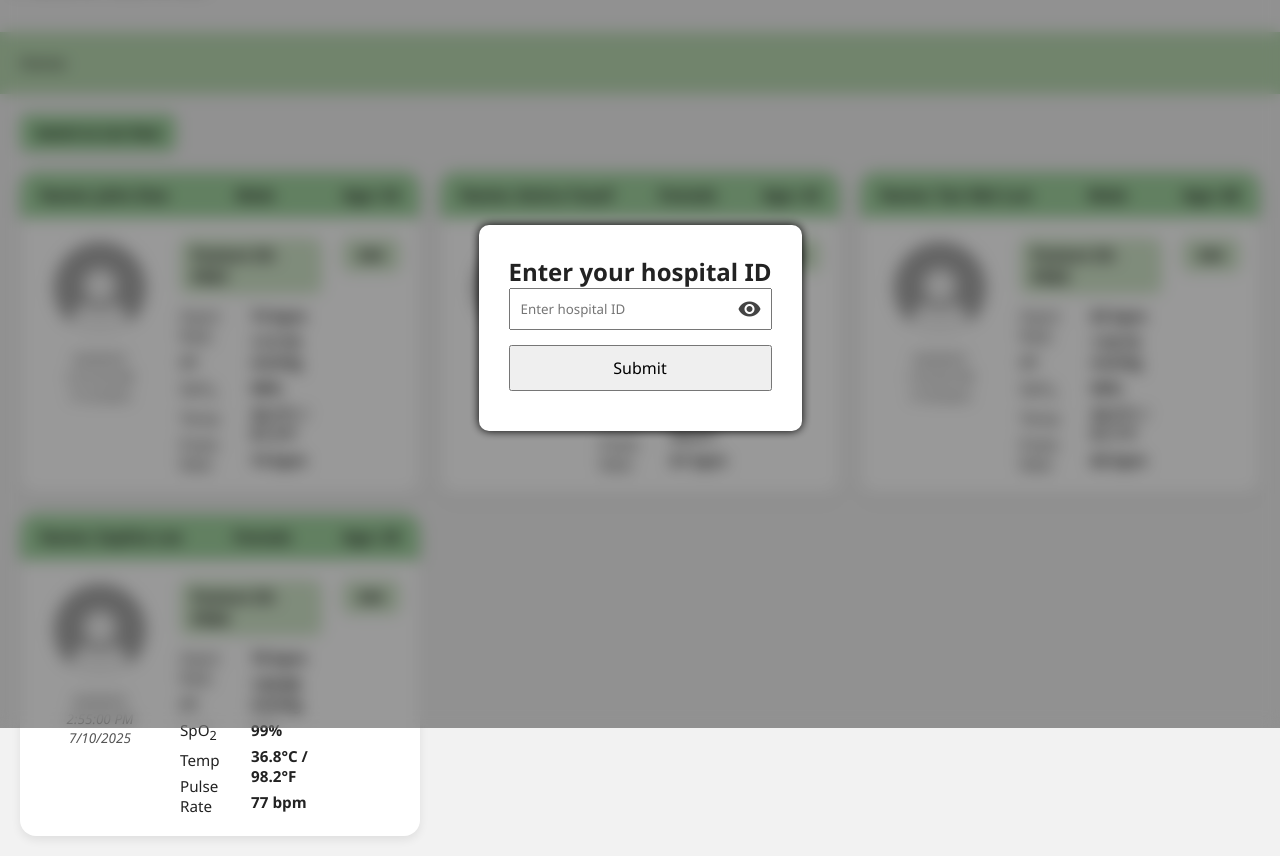
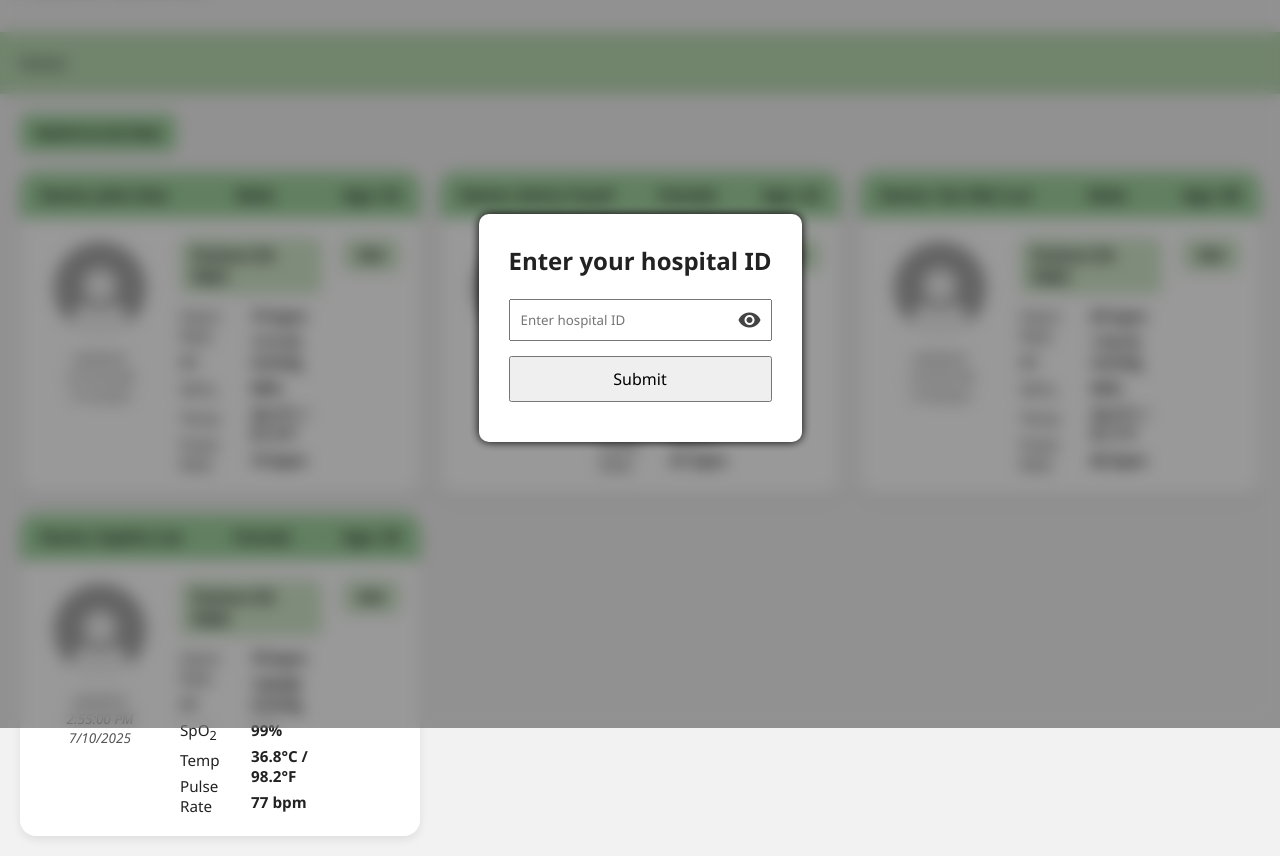
Before and after one commit to geoffreyllk/AVD-CS-Internship, a plain HTML site: page index.html in a window 1280 px wide. Shown: the part 72-928 px from the top of the page. Drawn offline with Linux system fonts and the light colour scheme.

```diff
--- a/index.html
+++ b/index.html
@@ -11,7 +11,7 @@
     <!--Security Overlay-->
     <div id="overlay">
         <div id="entry-box">
-            <h2>Enter your hospital ID</h2>
+            <h2>Enter your hospital ID</h2><br>
             <form id="entry-form">
                 <div class="input-wrapper">
                     <input type="password" id="code-input" placeholder="Enter hospital ID" required />
```
